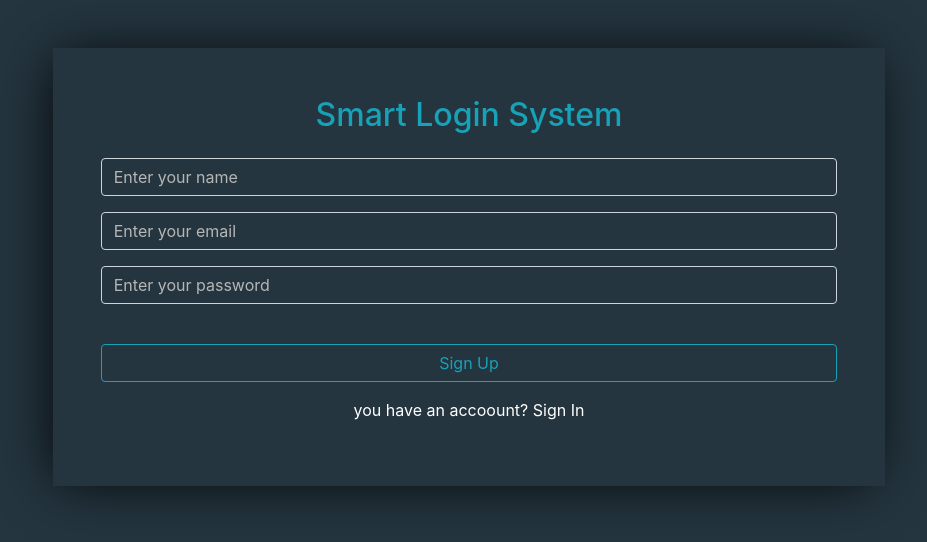
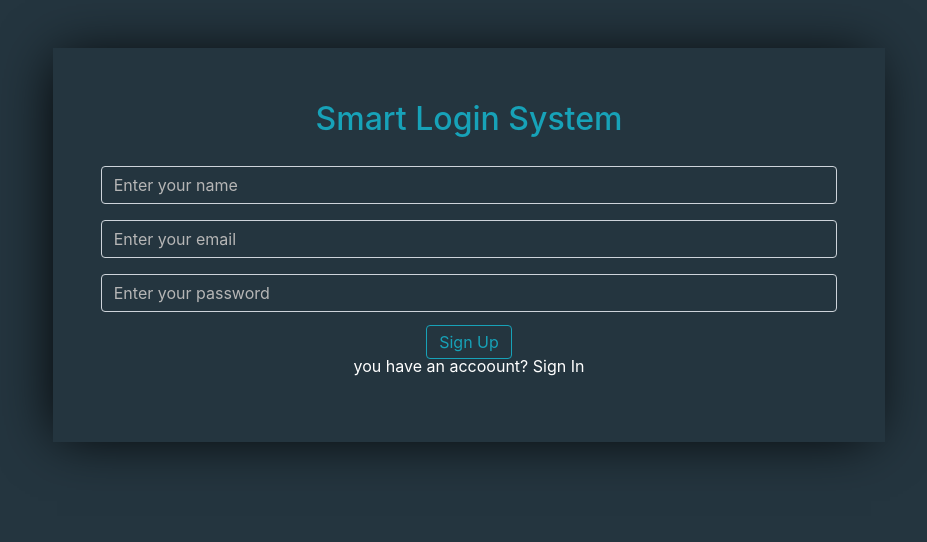
Before and after one commit to Aya-Saleh-Mahgoub/Smart-Login, a plain HTML site: page signUp.html in a window 1280 px wide. Shown: the whole page, without its empty margins (171-1098 px from the left). Drawn offline with Linux system fonts and the light colour scheme.

Commit message:
login form commit

```diff
--- a/css/style.css
+++ b/css/style.css
@@ -30,3 +30,38 @@ input::placeholder
 {
     font-size: .8rem;
 }
+ @media screen and (min-width: 320px) {
+    .form-container,.welcome{
+        padding: 2rem !important;
+        width: 95% !important;
+    }
+    .form-container h2,.welcome h1{
+        font-size: 2rem  !important;
+        line-height: 46px  !important;
+    }
+    #username{
+        font-size: 2rem;
+    }
+    a.signup{
+        width: 100%;
+        display: inline-block;
+    }
+
+}
+
+ @media screen and (min-width:768px){
+    .form-container{
+        padding: 3rem !important;
+        width: 75% !important;
+    }
+    .form-container h2{
+        font-size: 2rem;
+    }
+    #username{
+        font-size: 2.5rem;
+    }
+    a.signup{
+        width: auto;
+        display: inline;
+    }
+ }
--- a/signUp.html
+++ b/signUp.html
@@ -34,8 +34,8 @@
             <p class="text-success d-none" id="SuccessMsg">Success</p>
             <p class="text-danger d-none mb-0" id="accountExistMsg">this account is exist ! Try another one.</p>
             <p class="text-danger d-none mb-0" id="failSignUpMsg">signUp failed ! Try again</p>
-            <a id="signupBtn" onclick="signUp()" class="btn btn-outline-info w-100 mb-3 mt-4 text-decoration-none">Sign Up</a>
-            <p class="text-white d-block">you have an accoount? <a href="index.html" class="text-white text-decoration-none">Sign In</a></p>
+            <a id="signupBtn" onclick="signUp()" class="btn btn-outline-info w-100 mb-3 mt-4 text-decoration-none signup">Sign Up</a>
+            <p class="text-white d-block">you have an accoount? <a href="index.html" class="text-white text-decoration-none signup">Sign In</a></p>
             <a href="index.html" class="d-none btn btn-outline-success text-white w-25 m-auto" id="signin">signin</a>
         </div>
     </div>
```
Also changed, not shown: index.html (+1 -3 lines), welcome.html (+3 -18 lines).
